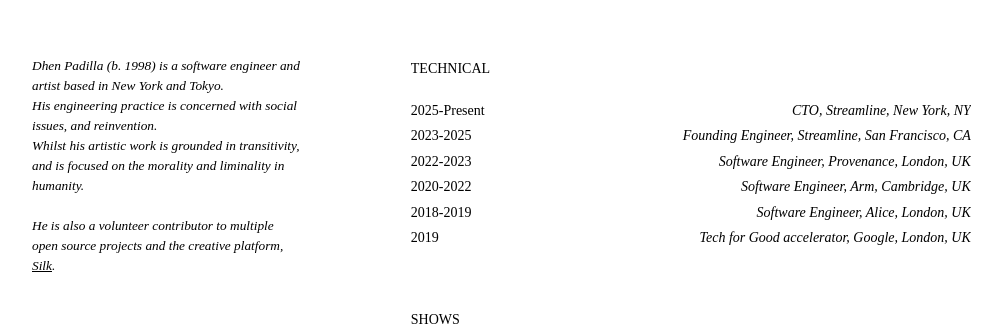
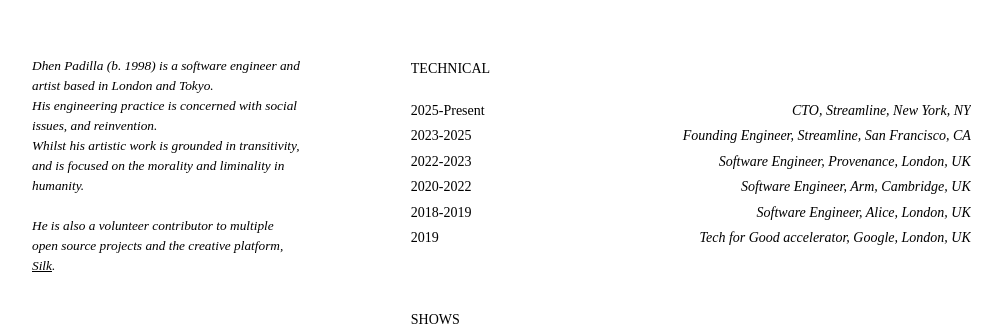
Before and after one commit to DhenPadilla/dhenpadilla, a Next.js app in the folder dhenpadilla/: page /cv in a window 1280 px wide. Shown: the top 326 px of the page, without its empty margins (48-1050 px from the left). Built offline with nearby package versions, Linux system fonts and the light colour scheme.

Commit message:
Update page.tsx

```diff
--- a/dhenpadilla/src/app/cv/page.tsx
+++ b/dhenpadilla/src/app/cv/page.tsx
@@ -11,7 +11,7 @@ export default async function CV() {
         <article className="flex flex-col md:flex-row w-full gap-10">
             <div className="flex flex-row md:flex-col sticky md:h-[100vh] py-[56px] md:w-[24%] w-full">
                 <div className="text-[10pt] font-light italic">
-                    Dhen Padilla (b. 1998) is a software engineer and artist based in New York and Tokyo.
+                    Dhen Padilla (b. 1998) is a software engineer and artist based in London and Tokyo.
                     <br/>
                     His engineering practice is concerned with social issues, and reinvention.
                     <br />
```
